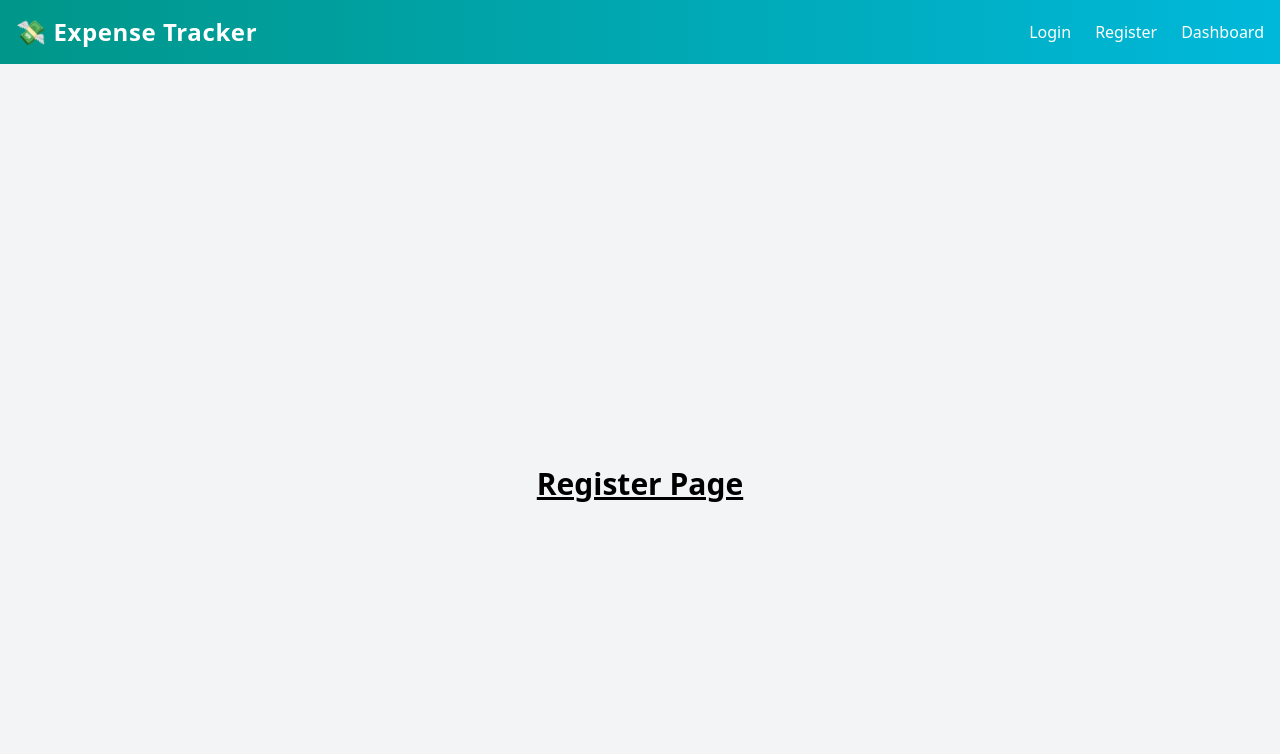
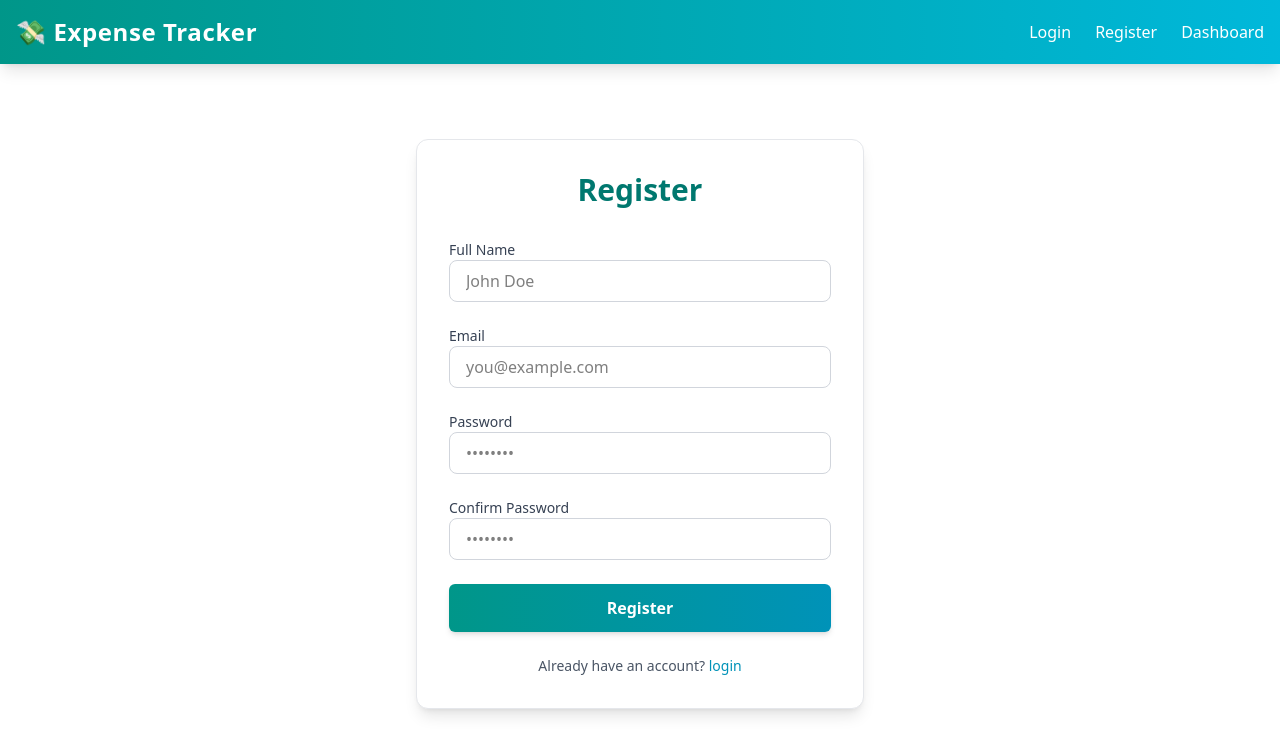
Before and after one commit to Amit-Jobanputra/ExpenseTracker, a React (Vite) app in the folder Expense-Tracker/: page /register in a window 1280 px wide. Shown: the top 754 px of the page. Built offline with nearby package versions, Linux system fonts and the light colour scheme.

Commit message:
add register page

```diff
--- a/Expense-Tracker/src/components/Login.jsx
+++ b/Expense-Tracker/src/components/Login.jsx
@@ -1,39 +1,45 @@
-import React, { useState } from 'react';
-import axios from 'axios';
-import { useNavigate } from 'react-router-dom';
+import React, { useState } from "react";
+import axios from "axios";
+import { useNavigate } from "react-router-dom";
 
 function Login() {
-  const [email, setEmail] = useState('');
-  const [password, setPassword] = useState('');
-  const [error, setError] = useState('');
-  const navigate =useNavigate();
+  const [email, setEmail] = useState("");
+  const [password, setPassword] = useState("");
+  const [error, setError] = useState("");
+  const navigate = useNavigate();
   const handleLogin = async (e) => {
     e.preventDefault();
 
     try {
-      await axios.get('http://localhost:8000/sanctum/csrf-cookie', {
-        withCredentials: true
+      await axios.get("http://localhost:8000/sanctum/csrf-cookie", {
+        withCredentials: true,
       });
 
-      const response = await axios.post('http://localhost:8000/api/login', {
-        email,
-        password
-      }, {
-        withCredentials: true
-      });
+      const response = await axios.post(
+        "http://localhost:8000/api/login",
+        {
+          email,
+          password,
+        },
+        {
+          withCredentials: true,
+        }
+      );
 
-      console.log('Login successful', response.data);
-      navigate('/dashboard');
+      console.log("Login successful", response.data);
+      navigate("/dashboard");
     } catch (err) {
       console.error(err);
-      setError('Login failed. Check your credentials.');
+      setError("Login failed. Check your credentials.");
     }
   };
 
   return (
     <div className="min-h-screen bg-gradient-to-br from-cyan-200 via-white to-teal-100 flex items-center justify-center px-4">
       <div className="w-full max-w-md bg-white rounded-xl shadow-lg border border-teal-200 p-8">
-        <h2 className="text-3xl font-bold text-center text-teal-700 mb-6">Login</h2>
+        <h2 className="text-3xl font-bold text-center text-teal-700 mb-6">
+          Login
+        </h2>
 
         {error && (
           <div className="bg-red-100 text-red-700 text-sm p-2 rounded mb-4 border border-red-300">
@@ -43,24 +49,28 @@ function Login() {
 
         <form onSubmit={handleLogin} className="space-y-5">
           <div>
-            <label className="block text-gray-700 font-medium mb-1">Email</label>
+            <label className="block text-gray-700 font-medium mb-1">
+              Email
+            </label>
             <input
               type="email"
               className="w-full border border-gray-300 px-4 py-2 rounded-lg focus:outline-none focus:ring-2 focus:ring-cyan-400"
               value={email}
-              onChange={e => setEmail(e.target.value)}
+              onChange={(e) => setEmail(e.target.value)}
               required
               placeholder="you@example.com"
             />
           </div>
 
           <div>
-            <label className="block text-gray-700 font-medium mb-1">Password</label>
+            <label className="block text-gray-700 font-medium mb-1">
+              Password
+            </label>
             <input
               type="password"
               className="w-full border border-gray-300 px-4 py-2 rounded-lg focus:outline-none focus:ring-2 focus:ring-cyan-400"
               value={password}
-              onChange={e => setPassword(e.target.value)}
+              onChange={(e) => setPassword(e.target.value)}
               required
               placeholder="********"
             />
@@ -68,15 +78,18 @@ function Login() {
 
           <button
             type="submit"
-            className="w-full bg-teal-500 hover:bg-teal-600 text-white py-2 rounded-lg font-semibold transition duration-300"
+            className="w-full py-3 px-4 bg-gradient-to-r from-teal-600 to-cyan-600 text-white font-semibold rounded-md shadow-md hover:from-teal-700 hover:to-cyan-700 focus:outline-none focus:ring-2 focus:ring-offset-2 focus:ring-teal-500 transition duration-300 ease-in-out"
           >
             Login
           </button>
         </form>
 
         <p className="mt-4 text-center text-sm text-gray-600">
-          Don’t have an account?{' '}
-          <a href="/register" className="text-cyan-600 hover:underline font-medium">
+          Don’t have an account?{" "}
+          <a
+            href="/register"
+            className="text-cyan-600 hover:underline font-medium"
+          >
             Register
           </a>
         </p>
--- a/Expense-Tracker/src/components/Register.jsx
+++ b/Expense-Tracker/src/components/Register.jsx
@@ -1,10 +1,88 @@
 const Register = () => {
   return (
-    <div className="bg-gray-100 min-h-screen flex items-center justify-center">
-      <h1 className="text-3xl font-bold underline text-center mt-10">
-        Register Page
-      </h1>
-    </div>
+    <>
+      <div className="flex items-center justify-center min-h-[calc(100vh-80px)] bg-background-light dark:bg-background-dark text-text-light dark:text-text-dark p-4">
+        <div className="bg-white p-8 rounded-xl shadow-lg w-full max-w-md border border-gray-200 ">
+          <h2 className="text-3xl font-bold text-center text-teal-700 mb-8">
+            Register
+          </h2>
+          <form className="space-y-6">
+            <div>
+              <label
+                htmlFor="name"
+                className="block text-sm font-medium text-gray-700"
+              >
+                Full Name
+              </label>
+              <input
+                type="text"
+                id="name"
+                name="name"
+                className="w-full border border-gray-300 px-4 py-2 rounded-lg focus:outline-none focus:ring-2 focus:ring-cyan-400"
+                placeholder="John Doe"
+              />
+            </div>
+            <div>
+              <label
+                htmlFor="email"
+                className="block text-sm font-medium text-gray-700"
+              >
+                Email
+              </label>
+              <input
+                type="email"
+                id="email"
+                name="email"
+                className="w-full border border-gray-300 px-4 py-2 rounded-lg focus:outline-none focus:ring-2 focus:ring-cyan-400"
+                placeholder="you@example.com"
+              />
+            </div>
+            <div>
+              <label
+                htmlFor="password"
+                className="block text-sm font-medium text-gray-700"
+              >
+                Password
+              </label>
+              <input
+                type="password"
+                id="password"
+                name="password"
+                className="w-full border border-gray-300 px-4 py-2 rounded-lg focus:outline-none focus:ring-2 focus:ring-cyan-400"
+                placeholder="••••••••"
+              />
+            </div>
+            <div>
+              <label
+                htmlFor="confirm-password"
+                className="block text-sm font-medium text-gray-700"
+              >
+                Confirm Password
+              </label>
+              <input
+                type="password"
+                id="confirm-password"
+                name="confirm-password"
+                className="w-full border border-gray-300 px-4 py-2 rounded-lg focus:outline-none focus:ring-2 focus:ring-cyan-400"
+                placeholder="••••••••"
+              />
+            </div>
+            <button
+              type="submit"
+              className="w-full py-3 px-4 bg-gradient-to-r from-teal-600 to-cyan-600 text-white font-semibold rounded-md shadow-md hover:from-teal-700 hover:to-cyan-700 focus:outline-none focus:ring-2 focus:ring-offset-2 focus:ring-teal-500 transition duration-300 ease-in-out"
+            >
+              Register
+            </button>
+          </form>
+          <p className="mt-6 text-center text-sm text-gray-600 dark:text-gray-400">
+            Already have an account?{" "}
+            <a href="/" className="text-cyan-600 hover:underline font-medium">
+              login
+            </a>
+          </p>
+        </div>
+      </div>
+    </>
   );
-}
+};
 export default Register;
```
